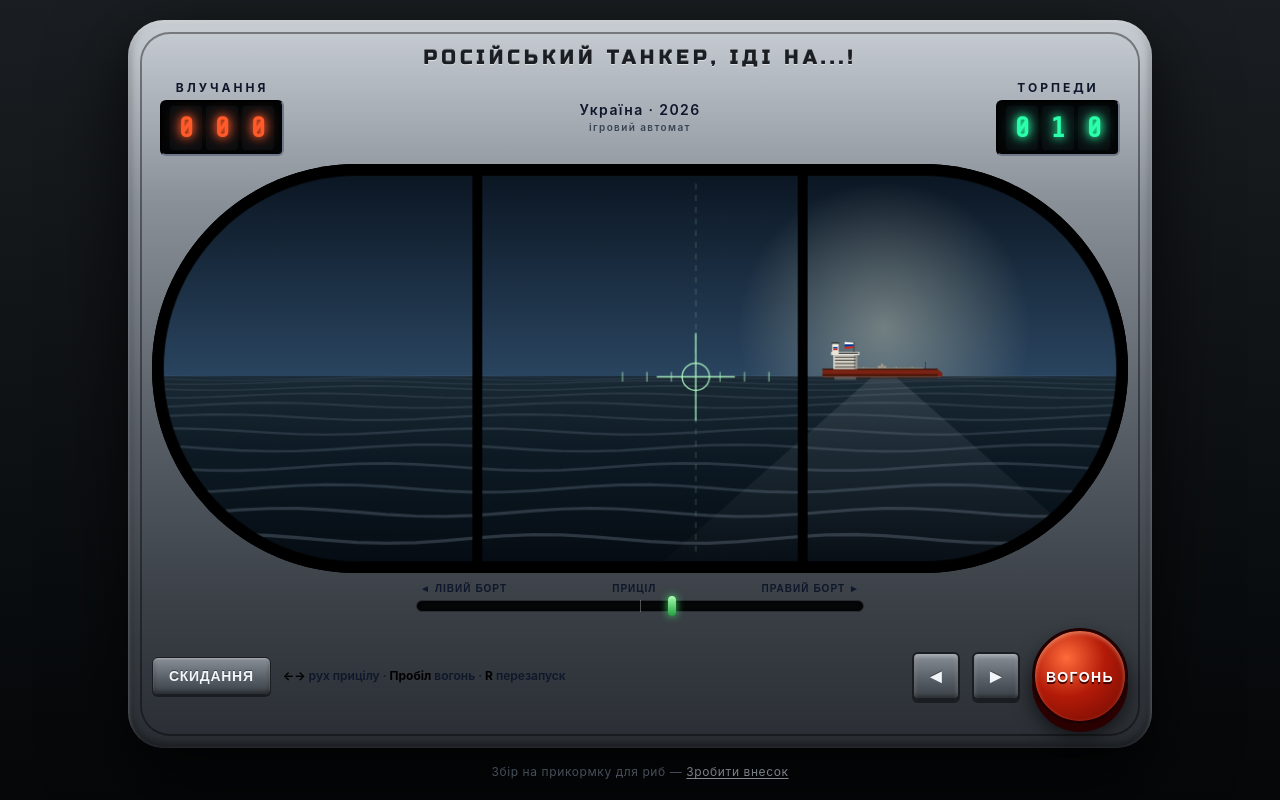
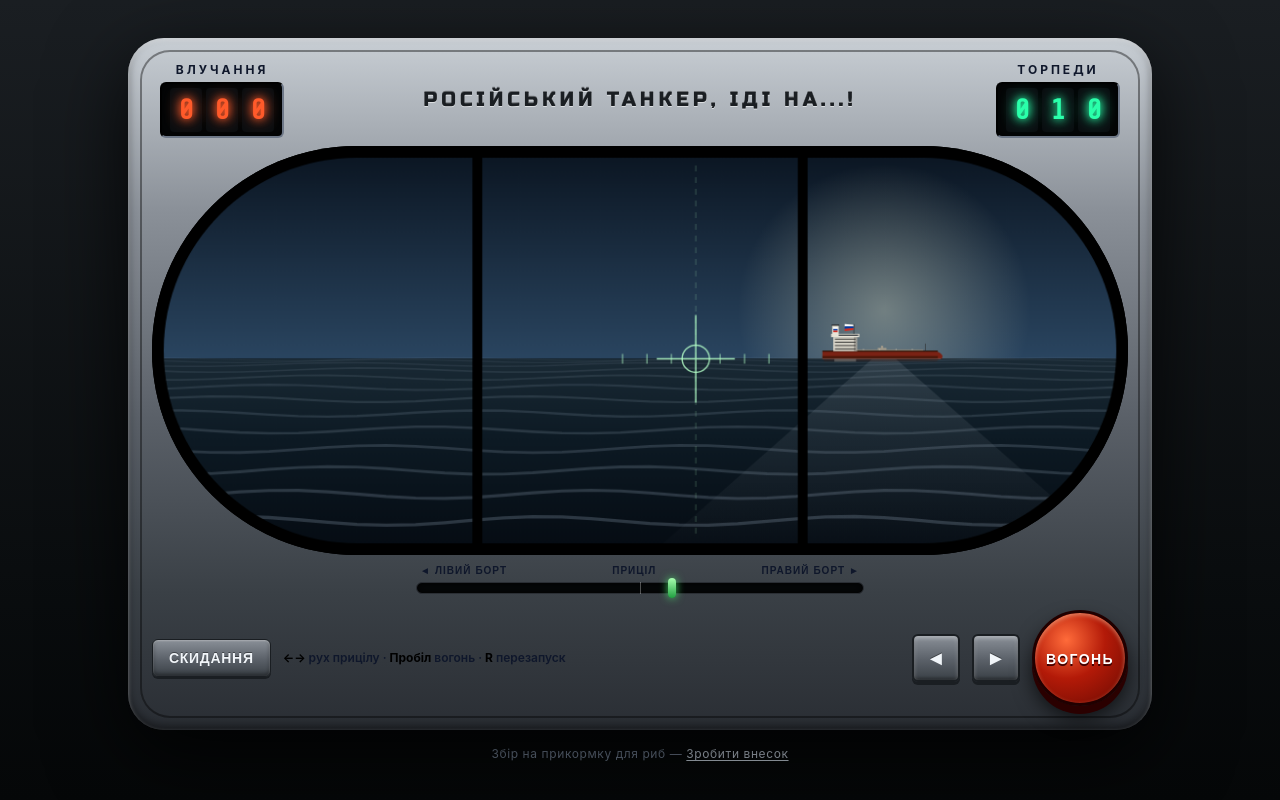
Before and after one commit to codebdbd/tanker, a React (Vite) app: page / in a window 1280 px wide. Built offline with nearby package versions, Linux system fonts and the light colour scheme.

Commit message:
Move title between scoreboards, remove redundant subtitle

```diff
--- a/src/App.tsx
+++ b/src/App.tsx
@@ -882,9 +882,10 @@ export default function App() {
           />
 
           <div className="p-2 md:p-0">
-            <div className="text-center mb-2">
+          <div className="flex items-center justify-between gap-2 mb-2 px-2">
+            <Scoreboard label="ВЛУЧАННЯ" value={score} color="#ff5a2a" />
             <h1
-              className="inline-block text-sm md:text-xl tracking-[0.15em] md:tracking-[0.2em]"
+              className="text-center text-sm md:text-xl tracking-[0.15em] md:tracking-[0.2em] shrink-0"
               style={{
                 color: "#1a1e22",
                 textShadow:
@@ -894,14 +895,6 @@ export default function App() {
             >
               РОСІЙСЬКИЙ ТАНКЕР, ІДІ НА...!
             </h1>
-          </div>
-
-          <div className="flex items-center justify-between gap-2 mb-2 px-2">
-            <Scoreboard label="ВЛУЧАННЯ" value={score} color="#ff5a2a" />
-            <div className="text-center text-xs md:text-sm tracking-widest text-slate-900 font-semibold">
-              <div>Україна · 2026</div>
-              <div className="text-[10px] text-slate-800/80">ігровий автомат</div>
-            </div>
             <Scoreboard label="ТОРПЕДИ" value={shots} color="#2affaa" />
           </div>
 
```
